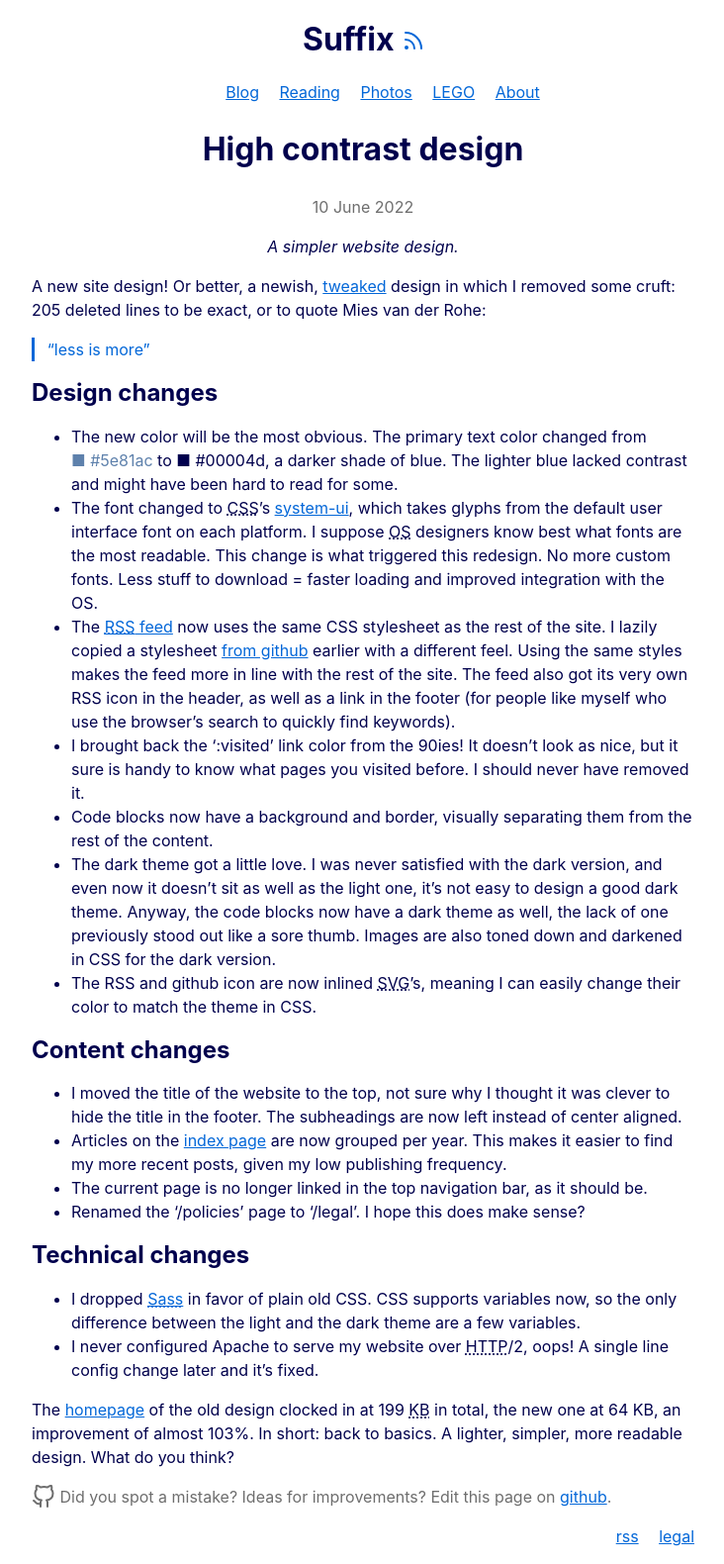
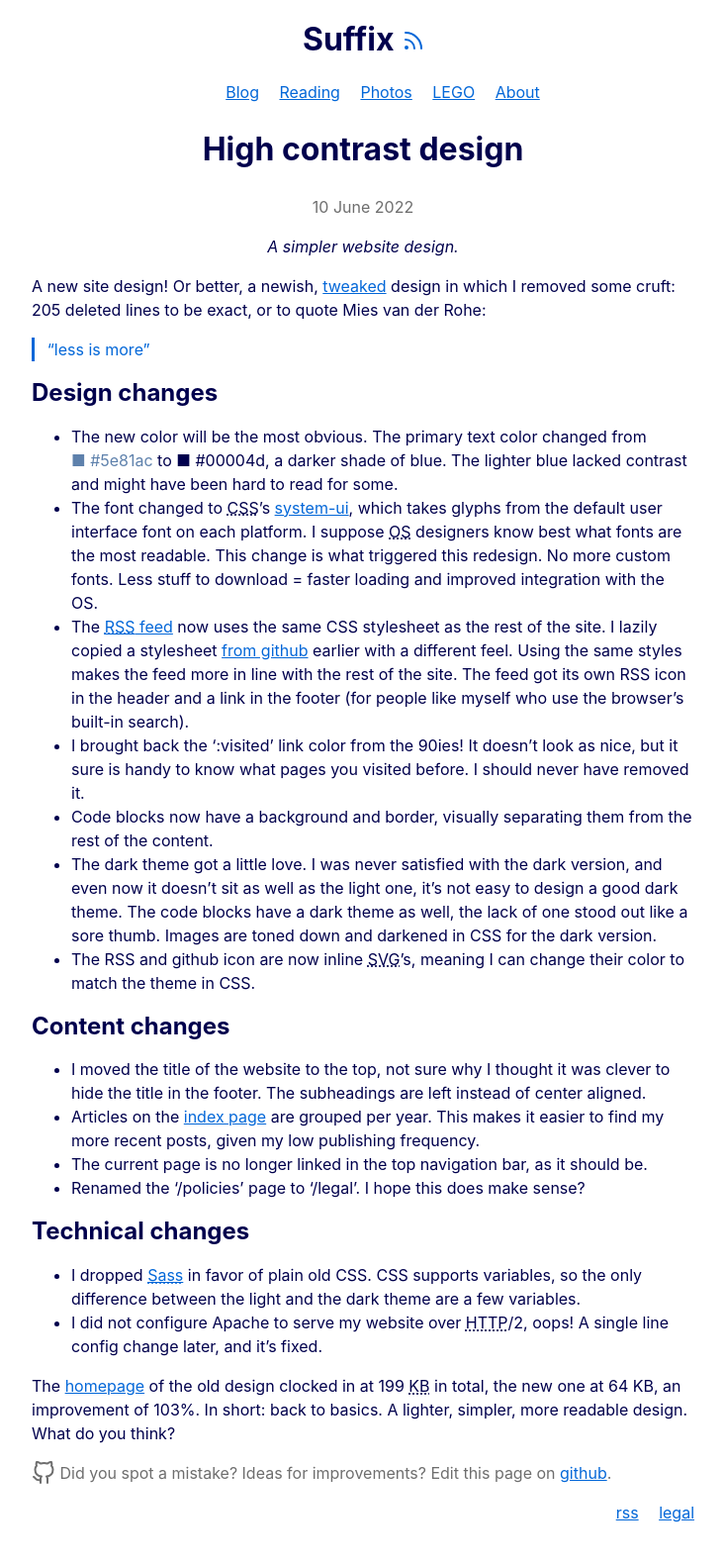
Before and after one commit to cimm/suffix, a Jekyll site: the page built from _posts/2022-06-10-higher-contrast-design.html, in a window 1280 px wide. Shown: the whole page at 99% size, without its empty margins (273-1005 px from the left). Built offline with Jekyll 4.4.1, drawn with Linux system fonts in a browser that asks for light colours; after the commit the page ends 1556 px from its top, so only the background shows below that.

Commit message:
Simplify Higher Contract Design article

```diff
--- a/_posts/2022-06-10-higher-contrast-design.html
+++ b/_posts/2022-06-10-higher-contrast-design.html
@@ -15,18 +15,18 @@
 <ul>
   <li>The new color will be the most obvious. The primary text color changed from <span class="oldColor">■ #5e81ac</span> to ■ #00004d, a darker shade of blue. The lighter blue lacked contrast and might have been hard to read for some.</li>
   <li>The font changed to <abbr title="Cascading StyleSheets">CSS</abbr>’s <a href="https://caniuse.com/?search=system-ui">system-ui</a>, which takes glyphs from the default user interface font on each platform. I suppose <abbr title="Operating System">OS</abbr> designers know best what fonts are the most readable. This change is what triggered this redesign. No more custom fonts. Less stuff to download = faster loading and improved integration with the OS.</li>
-  <li>The <a href="{% relbase %}/feeds/blog.xml"><abbr title="Realy Simple Syndication">RSS</abbr> feed</a> now uses the same CSS stylesheet as the rest of the site. I lazily copied a stylesheet <a href="https://github.com/nhoizey/nicolas-hoizey.com/blob/main/src/assets/pretty-atom-feed-v3.xsl" title="Stylesheet for an Atom feeds">from github</a> earlier with a different feel. Using the same styles makes the feed more in line with the rest of the site. The feed also got its very own RSS icon in the header, as well as a link in the footer (for people like myself who use the browser’s search to quickly find keywords).</li>
+  <li>The <a href="{% relbase %}/feeds/blog.xml"><abbr title="Realy Simple Syndication">RSS</abbr> feed</a> now uses the same CSS stylesheet as the rest of the site. I lazily copied a stylesheet <a href="https://github.com/nhoizey/nicolas-hoizey.com/blob/main/src/assets/pretty-atom-feed-v3.xsl" title="Stylesheet for an Atom feeds">from github</a> earlier with a different feel. Using the same styles makes the feed more in line with the rest of the site. The feed got its own RSS icon in the header and a link in the footer (for people like myself who use the browser’s built-in search).</li>
   <li>I brought back the ‘:visited’ link color from the 90ies! It doesn’t look as nice, but it sure is handy to know what pages you visited before. I should never have removed it.</li>
   <li>Code blocks now have a background and border, visually separating them from the rest of the content.</li>
-  <li>The dark theme got a little love. I was never satisfied with the dark version, and even now it doesn’t sit as well as the light one, it’s not easy to design a good dark theme. Anyway, the code blocks now have a dark theme as well, the lack of one previously stood out like a sore thumb. Images are also toned down and darkened in CSS for the dark version.</li>
-  <li>The RSS and github icon are now inlined <abbr title="Scalable Vector Graphics">SVG</abbr>’s, meaning I can easily change their color to match the theme in CSS.</li>
+  <li>The dark theme got a little love. I was never satisfied with the dark version, and even now it doesn’t sit as well as the light one, it’s not easy to design a good dark theme. The code blocks have a dark theme as well, the lack of one stood out like a sore thumb. Images are toned down and darkened in CSS for the dark version.</li>
+  <li>The RSS and github icon are now inline <abbr title="Scalable Vector Graphics">SVG</abbr>’s, meaning I can change their color to match the theme in CSS.</li>
 </ul>
 
 <h2>Content changes</h2>
 
 <ul>
-  <li>I moved the title of the website to the top, not sure why I thought it was clever to hide the title in the footer. The subheadings are now left instead of center aligned.</li>
-  <li>Articles on the <a href="{% relbase %}/blog/" title="Homepage">index page</a> are now grouped per year. This makes it easier to find my more recent posts, given my low publishing frequency.</li>
+  <li>I moved the title of the website to the top, not sure why I thought it was clever to hide the title in the footer. The subheadings are left instead of center aligned.</li>
+  <li>Articles on the <a href="{% relbase %}/blog/" title="Homepage">index page</a> are grouped per year. This makes it easier to find my more recent posts, given my low publishing frequency.</li>
   <li>The current page is no longer linked in the top navigation bar, as it should be.</li>
   <li>Renamed the ‘/policies’ page to ‘/legal’. I hope this does make sense?</li>
 </ul>
@@ -34,8 +34,8 @@
 <h2>Technical changes</h2>
 
 <ul>
-  <li>I dropped <a href="https://sass-lang.com/" title="A powerful CSS extension"><abbr title="Syntactically Awesome Style Sheets">Sass</abbr></a> in favor of plain old CSS. CSS supports variables now, so the only difference between the light and the dark theme are a few variables.</li>
-  <li>I never configured Apache to serve my website over <abbr title="HyperText Transfer Protocol">HTTP</abbr>/2, oops! A single line config change later and it’s fixed.</li>
+  <li>I dropped <a href="https://sass-lang.com/" title="A powerful CSS extension"><abbr title="Syntactically Awesome Style Sheets">Sass</abbr></a> in favor of plain old CSS. CSS supports variables, so the only difference between the light and the dark theme are a few variables.</li>
+  <li>I did not configure Apache to serve my website over <abbr title="HyperText Transfer Protocol">HTTP</abbr>/2, oops! A single line config change later, and it’s fixed.</li>
 </ul>
 
-<p>The <a href="{% relbase %}/blog/" title="This blog’s index page">homepage</a> of the old design clocked in at 199 <abbr title="KiloByte">KB</abbr> in total, the new one at 64 KB, an improvement of almost 103%. In short: back to basics. A lighter, simpler, more readable design. What do you think?</p>
+<p>The <a href="{% relbase %}/blog/" title="This blog’s index page">homepage</a> of the old design clocked in at 199 <abbr title="KiloByte">KB</abbr> in total, the new one at 64 KB, an improvement of 103%. In short: back to basics. A lighter, simpler, more readable design. What do you think?</p>
```
